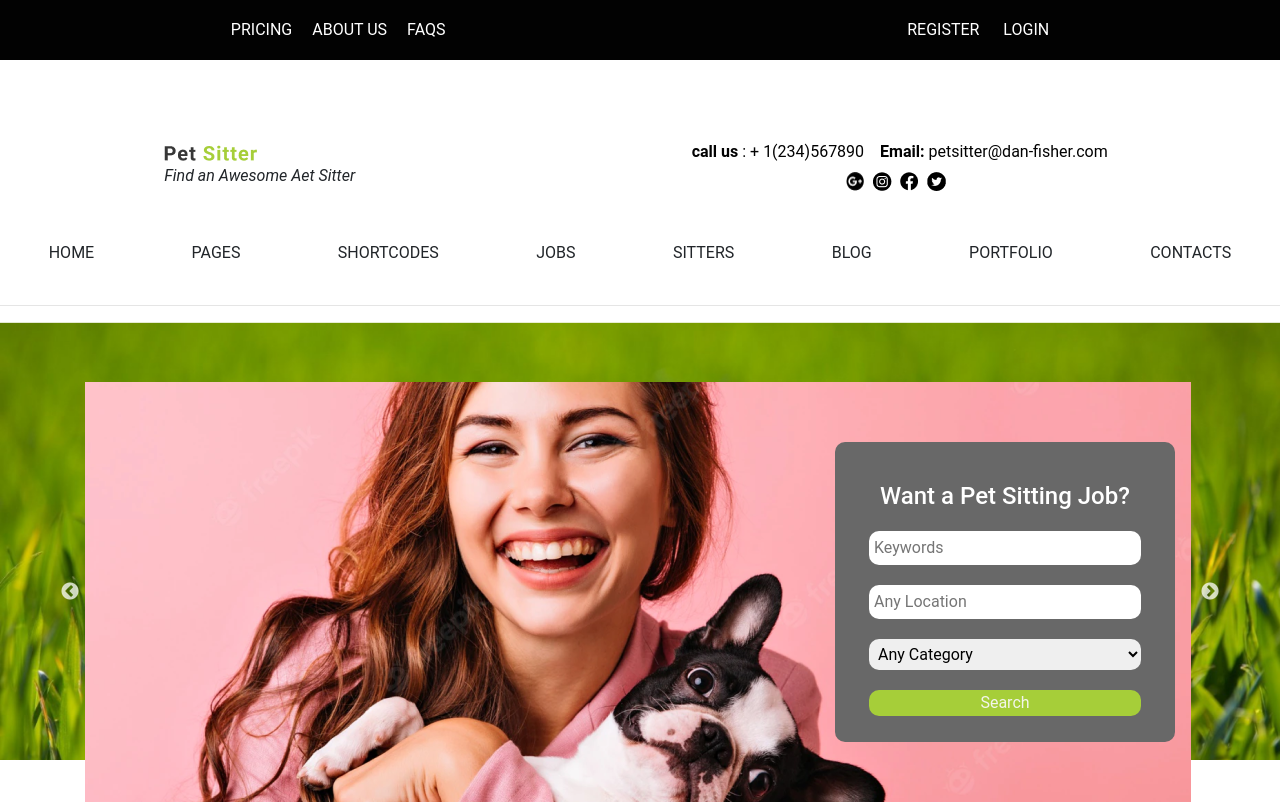
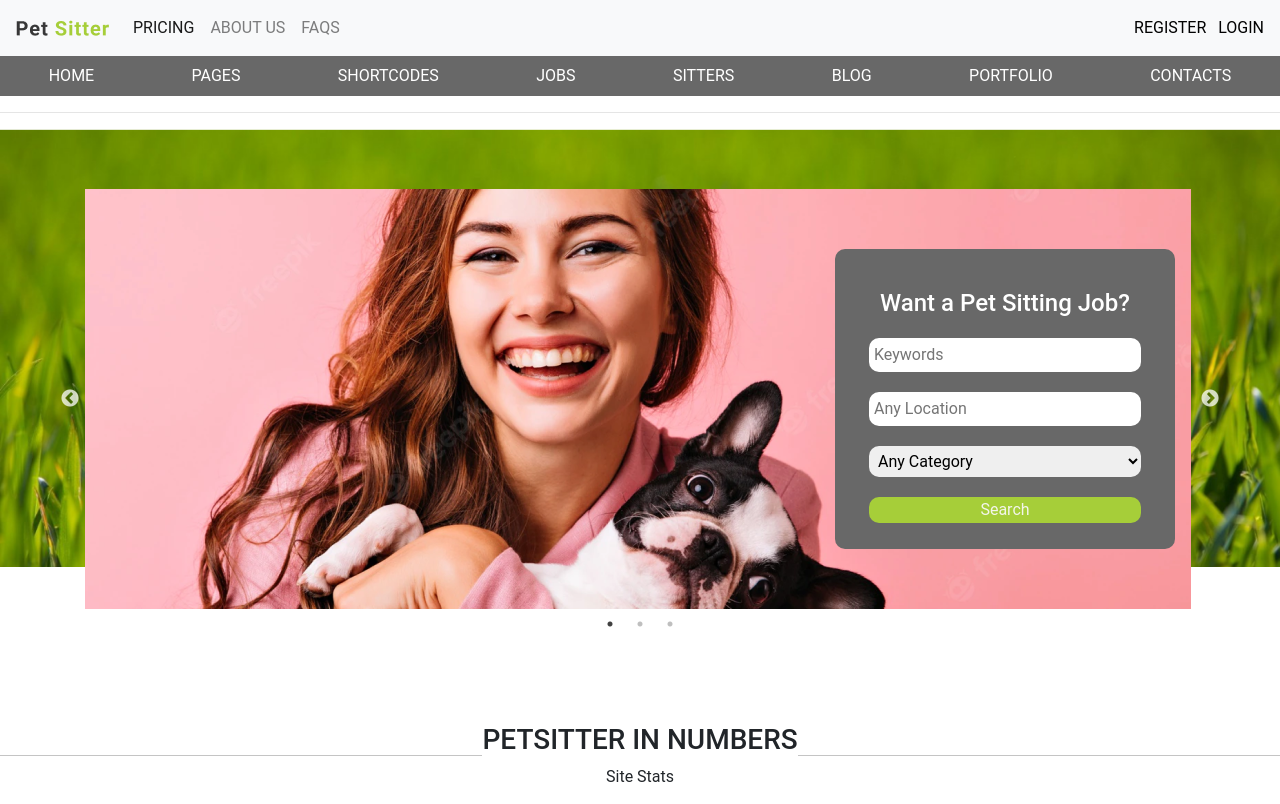
Before and after one commit to VadymTsymbaliuk/Test_Pet_Sitters_Vue, a Vue app: page / in a window 1280 px wide. Shown: the top 804 px of the page. Built offline with nearby package versions, Linux system fonts and the light colour scheme.

Commit message:
fix header and add bootstrap js

```diff
--- a/src/components/VHeader.vue
+++ b/src/components/VHeader.vue
@@ -1,46 +1,87 @@
 <template>
   <header>
+    <nav class="navbar navbar-expand-lg navbar-light bg-light">
+      <a class="d-flex align-self-center navbar-brand" href="#"
+        ><img src="../../public/img/pet_sitter_logo.png" alt="" />
+      </a>
+      <button
+        class="navbar-toggler"
+        type="button"
+        data-toggle="collapse"
+        data-target="#navbarSupportedContent"
+        aria-controls="navbarSupportedContent"
+        aria-expanded="false"
+        aria-label="Toggle navigation"
+      >
+        <span class="navbar-toggler-icon"></span>
+      </button>
+
+      <div class="collapse navbar-collapse" id="navbarSupportedContent">
+        <ul class="navbar-nav mr-auto">
+          <li class="nav-item active">
+            <a class="nav-link" href="#"
+              >PRICING <span class="sr-only">(current)</span></a
+            >
+          </li>
+          <li class="nav-item">
+            <a class="nav-link" href="#">ABOUT US</a>
+          </li>
+          <li class="nav-item">
+            <a class="nav-link" href="#">FAQS</a>
+          </li>
+          <!--          <li class="nav-item dropdown">-->
+          <!--            <a-->
+          <!--              class="nav-link dropdown-toggle"-->
+          <!--              href="#"-->
+          <!--              id="navbarDropdown"-->
+          <!--              role="button"-->
+          <!--              data-toggle="dropdown"-->
+          <!--              aria-expanded="false"-->
+          <!--            >-->
+          <!--              MENU-->
+          <!--            </a>-->
+          <!--            <div class="dropdown-menu" aria-labelledby="navbarDropdown">-->
+          <!--              <a class="dropdown-item" href="#">Action</a>-->
+          <!--              <a class="dropdown-item" href="#">Another action</a>-->
+          <!--              <div class="dropdown-divider"></div>-->
+          <!--              <a class="dropdown-item" href="#">Something else here</a>-->
+          <!--            </div>-->
+          <!--          </li>-->
+        </ul>
+        <form class="form-inline my-2 my-lg-0">
+          <div class="header_wrapper_black_right">
+            <a class="pr-2" href=""> REGISTER</a>
+            <a href=""><span class="icon-icons8-youtube"></span> LOGIN</a>
+          </div>
+        </form>
+      </div>
+    </nav>
     <div class="header_wrapper_black">
-      <div class="header_wrapper_black_left">
-        <a href=""> PRICING</a>
-        <a href="">ABOUT US</a>
-        <a href="">FAQS</a>
-      </div>
-      <div class="header_wrapper_black_right">
-        <a href=""> REGISTER</a>
-        <a href=""><span class="icon-icons8-youtube"></span> LOGIN</a>
-      </div>
+      <a href="#">HOME</a>
+      <a href="#">PAGES</a>
+      <a href="#">SHORTCODES</a>
+      <a href="#">JOBS</a>
+      <a href="#">SITTERS</a>
+      <a href="#">BLOG</a>
+      <a href="#">PORTFOLIO</a>
+      <a href="#">CONTACTS</a>
     </div>
-    <div class="header_wrapper_white">
-      <div class="header_wrapper_white_up">
-        <div>
-          <img src="../../public/img/pet_sitter_logo.png" alt="" />
-          <div><i>Find an Awesome Aet Sitter</i></div>
-        </div>
-        <div class="d-flex flex-column">
-          <div class="pb-2">
-            <a class="p-2" href=""> <b>call us</b> : + 1(234)567890</a>
-            <a class="p-2" href=""><b>Email: </b>petsitter@dan-fisher.com</a>
-          </div>
-          <div class="d-flex justify-content-center">
-            <img class="pr-2" src="../../public/img/google-plus.png" alt="" />
-            <img class="pr-2" src="../../public/img/instagram.png" alt="" />
-            <img class="pr-2" src="../../public/img/facebook.png" alt="" />
-            <img class="pr-2" src="../../public/img/twitter.png" alt="" />
-          </div>
-        </div>
-      </div>
-      <div class="header_wrapper_white_down mb-4">
-        <div>HOME</div>
-        <div>PAGES</div>
-        <div>SHORTCODES</div>
-        <div>JOBS</div>
-        <div>SITTERS</div>
-        <div>BLOG</div>
-        <div>PORTFOLIO</div>
-        <div>CONTACTS</div>
-      </div>
-    </div>
+    <!--    <div class="header_wrapper_white">-->
+    <!--      <div class="header_wrapper_white_up">-->
+    <!--        <div class="d-flex flex-column">-->
+    <!--          <div>-->
+    <!--            <a class="" href=""> <b>call us</b> : + 1(234)567890</a>-->
+    <!--            <a class="p-2" href=""><b>Email: </b>petsitter@dan-fisher.com</a>-->
+    <!--          </div>-->
+    <!--          <div class="d-flex mt-1 justify-content-around">-->
+    <!--            <img class="pr-2" src="../../public/img/google-plus.png" alt="" />-->
+    <!--            <img class="pr-2" src="../../public/img/instagram.png" alt="" />-->
+    <!--            <img class="pr-2" src="../../public/img/facebook.png" alt="" />-->
+    <!--            <img class="pr-2" src="../../public/img/twitter.png" alt="" />-->
+    <!--          </div>-->
+    <!--        </div>-->
+    <!--      </div>-->
+    <!--    </div>-->
   </header>
 </template>
 
@@ -52,33 +93,15 @@ export default {
 
 <style scoped lang="scss">
 .header_wrapper_black {
-  background: #020202;
+  background: #686868;
   display: flex;
   color: white;
-  height: 60px;
+  min-height: 40px;
   justify-content: space-around;
   align-items: center;
 
-  &-right {
-    display: flex;
-  }
-
-  &-left {
-    display: flex;
-  }
-
   & a {
     color: white;
-  }
-}
-.header_wrapper_black_left {
-  a {
-    padding: 10px;
-  }
-}
-.header_wrapper_black_right {
-  a {
-    padding: 10px;
   }
 }
 
@@ -88,8 +111,8 @@ export default {
 }
 
 .header_wrapper_white_up {
-  padding-top: 80px;
-  padding-bottom: 50px;
+  padding-top: 10px;
+  padding-bottom: 10px;
   display: flex;
   justify-content: space-around;
 }
@@ -106,6 +129,11 @@ export default {
     display: flex;
     flex-wrap: wrap;
   }
+  .header_wrapper_black {
+    display: flex;
+    flex-wrap: wrap;
+    padding: 10px;
+  }
   .header_wrapper_white_down {
     display: flex;
     flex-wrap: wrap;
--- a/src/main.js
+++ b/src/main.js
@@ -3,7 +3,7 @@ import App from "./App.vue";
 import "./registerServiceWorker";
 import router from "./router";
 import store from "./store";
-
+import "bootstrap/dist/js/bootstrap.min";
 import "./assets/scss/main.scss";
 
 createApp(App).use(store).use(router).mount("#app");
```
